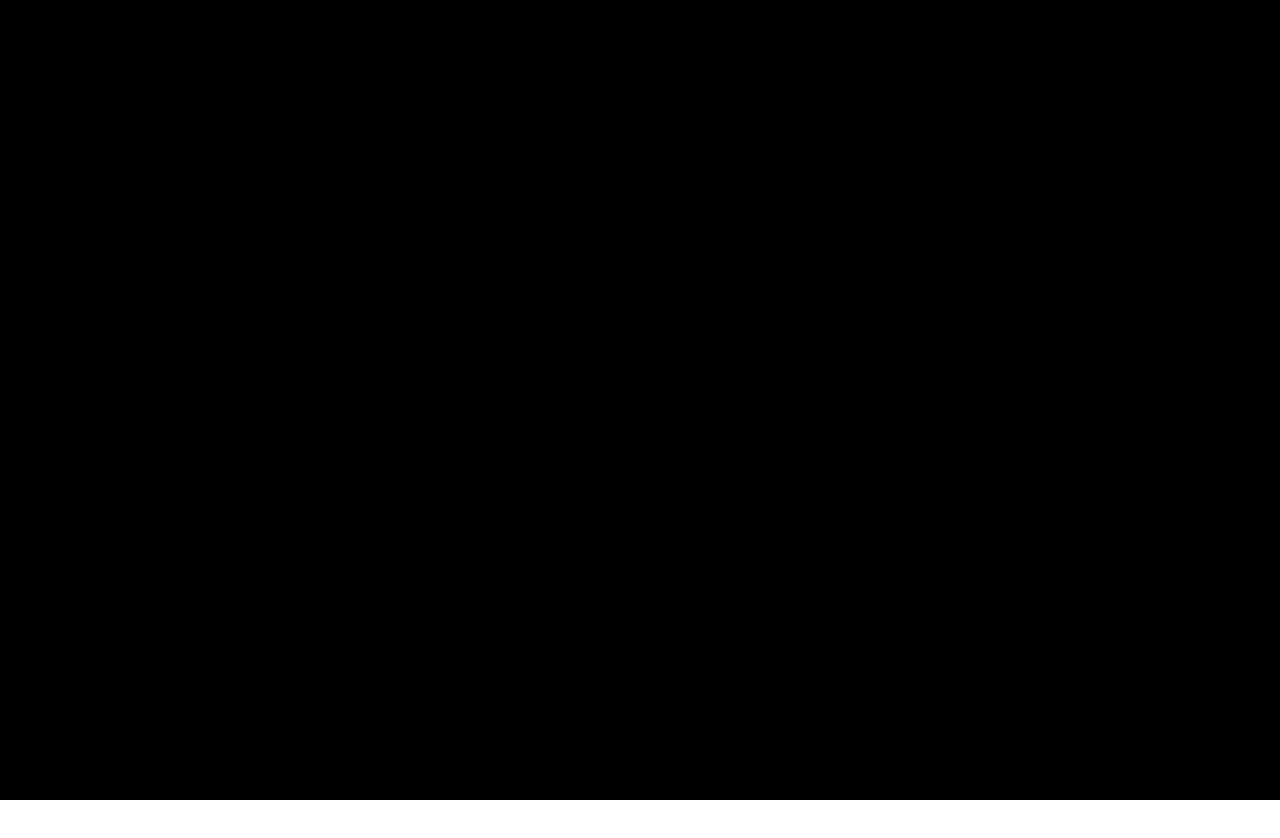
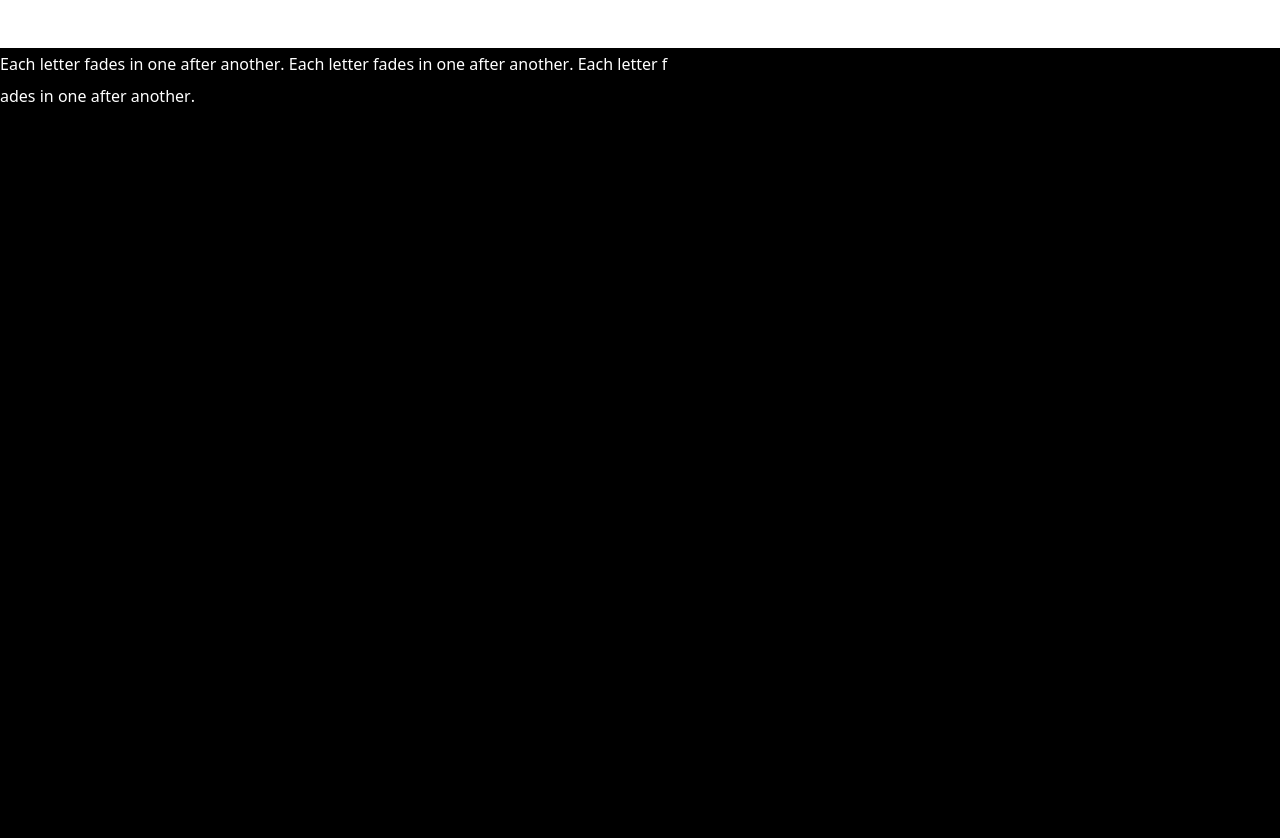
Before and after one commit to fouadmo1223/Framer, a React (Vite) app: page / in a window 1280 px wide. Shown: the top 838 px of the page. Before the commit the page ends 800 px from the top, so only its background shows below. Built offline with nearby package versions, Linux system fonts and the light colour scheme.

Commit message:
animtiong txt with tailwind

```diff
--- a/src/App.jsx
+++ b/src/App.jsx
@@ -44,6 +44,7 @@
 import StackedCardsTwo from "./gsap/examples/StackedCardsTwo";
 import RevealOnMount from './gsap/examples/RevealOnMount';
 import Like from "./Like";
+import AnimatedText from "./taiwind/AnimatedText";
 
 // Reusable Page Wrapper (for animations)
 const PageTransition = ({ children }) => {
@@ -139,12 +140,12 @@
         {/* <KeyFrames /> */}
         {/* <ObserverDemo /> */}
         {/* <ObserverPractice /> */}
-        {/* <DragDemo /> */}
+        {/* <DragDemo />*/}
         {/* <ScrumbleDemo /> */}
         {/* <ScrollMotionDemo /> */}
         {/* <MountainScroll /> */}
         {/* <AirplaneScroll /> */}
-        {/* <StaggerText /> */}
+        {/* <StaggerText />  */}
         {/* <Opening /> */}
         {/* <ParrelxEfect /> */}
         {/* <Frames /> */}
@@ -157,6 +158,7 @@
         {/* <StackedCardsTwo /> */}
         {/* <RevealOnMount /> */}
         {/* <Like /> */}
+          <AnimatedText text="Each letter fades in one after another. Each letter fades in one after another. Each letter fades in one after another." />
       </div>
     </>
   );
--- a/src/gsap/examples/StaggerText.jsx
+++ b/src/gsap/examples/StaggerText.jsx
@@ -53,7 +53,7 @@
       ref={container}
       className=" w-full h-[90%] text-white text-[180px] pt-10 flex flex-col items-center justify-center  "
     >
-      <div className="w-[90%] relative border-b border-b-white   h-[50%] overflow-hidden flex justify-center">
+      <div className="w-[90%] relative   h-[50%] overflow-hidden flex justify-center">
         <div className="absolute bottom-0 translate-y-1/2">
           {/* // don't make animation on element have css styles for x and y */}
           <h2 ref={firstTitle}>GSAP</h2>
--- /dev/null
+++ b/src/taiwind/AnimatedText.jsx
@@ -0,0 +1,16 @@
+
+export default function AnimatedText({ text }) {
+  return (
+    <p className="mt-12 max-w-2xl leading-loose">
+      {text.split('').map((char, index) => (
+        <span
+          key={`${char}${index}`}
+          style={{ transitionDelay: `${10 * index}ms` }}
+          className="inline-block starting:opacity-25 opacity-100 duration-750 transition-all text-white"
+        >
+          {char === ' ' ? '\u00A0' : char}
+        </span>
+      ))}
+    </p>
+  );
+}
```
